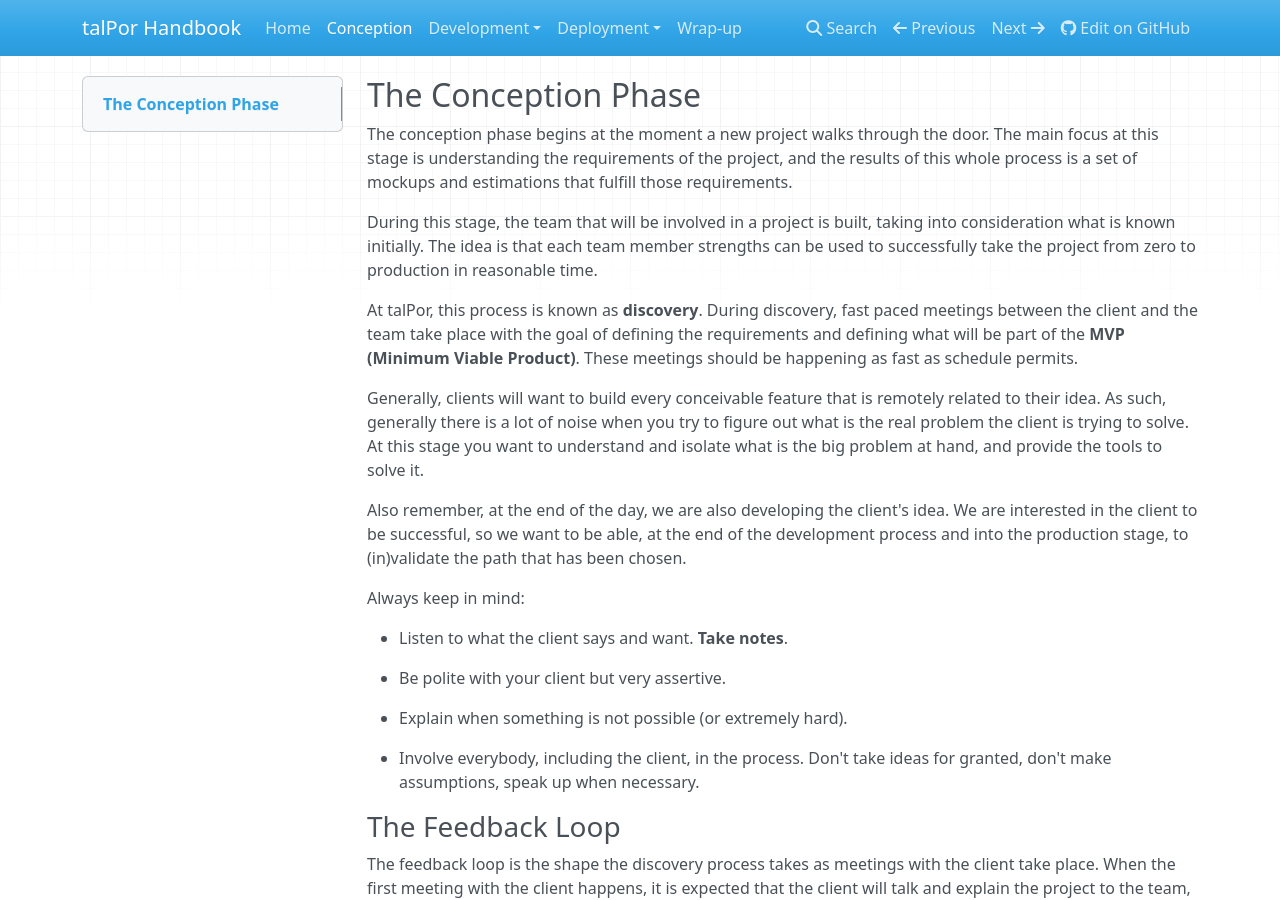
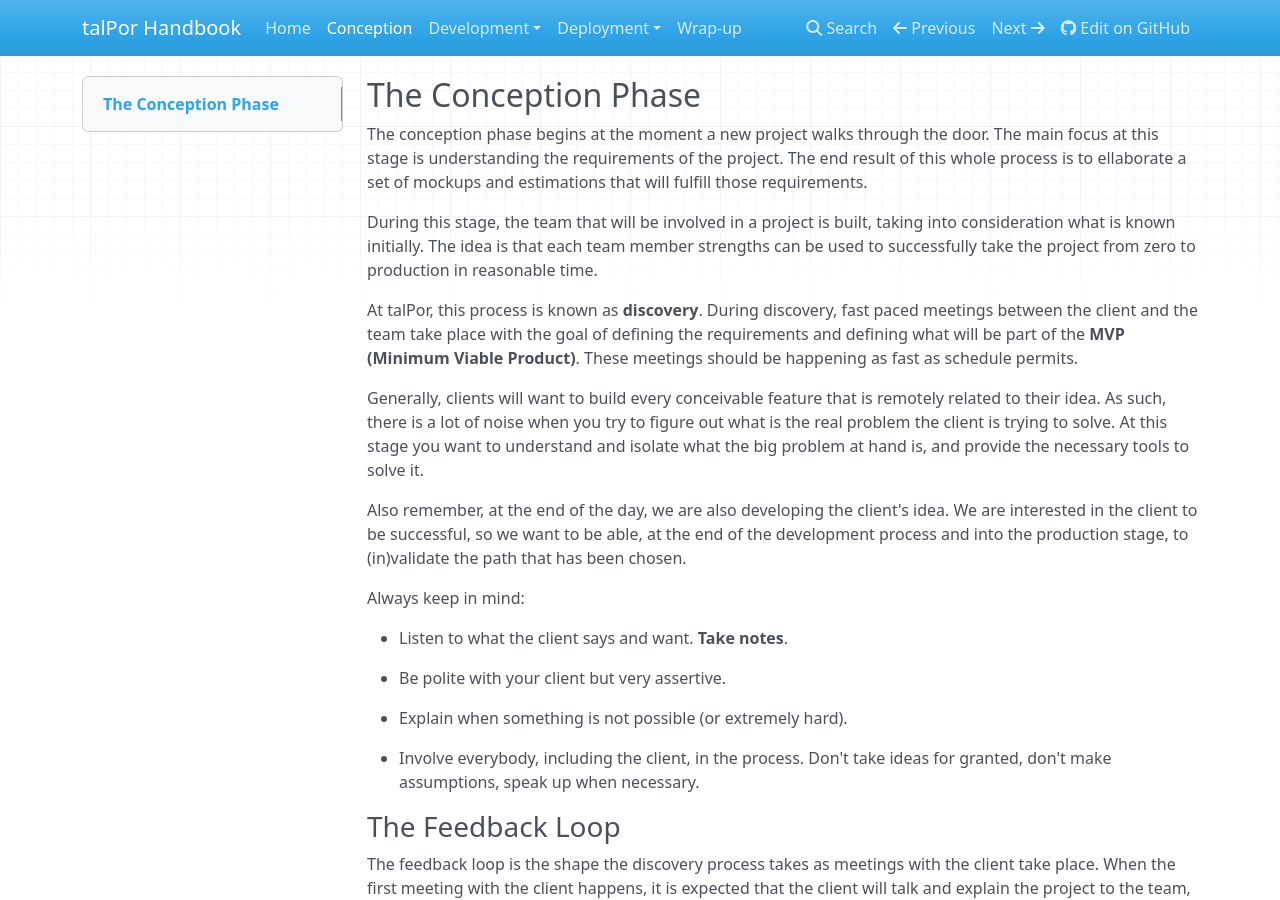
Before and after one commit to talpor/talpor-dev-handbook, an MkDocs documentation site: the page built from docs/conception/index.md, in a window 1280 px wide and 900 px high. Built offline with MkDocs 1.6.1, drawn with Linux system fonts in a browser that asks for light colours; nearby versions of some CDN libraries; old or Windows-style settings are respelled for this version of MkDocs.

Commit message:
Update index.md

```diff
--- a/docs/conception/index.md
+++ b/docs/conception/index.md
@@ -2,8 +2,8 @@
 
 The conception phase begins at the moment a new project walks through
 the door. The main focus at this stage is understanding the
-requirements of the project, and the results of this whole process is
-a set of mockups and estimations that fulfill those requirements.
+requirements of the project. The end result of this whole process is to ellaborate
+a set of mockups and estimations that will fulfill those requirements.
 
 During this stage, the team that will be involved in a project is
 built, taking into consideration what is known initially. The idea is
@@ -17,10 +17,10 @@ will be part of the **MVP (Minimum Viable Product)**. These meetings
 should be happening as fast as schedule permits.
 
 Generally, clients will want to build every conceivable feature that
-is remotely related to their idea. As such, generally there is a lot
+is remotely related to their idea. As such, there is a lot
 of noise when you try to figure out what is the real problem the
 client is trying to solve. At this stage you want to understand and
-isolate what is the big problem at hand, and provide the tools to
+isolate what the big problem at hand is, and provide the necessary tools to
 solve it.
 
 Also remember, at the end of the day, we are also developing the
```
